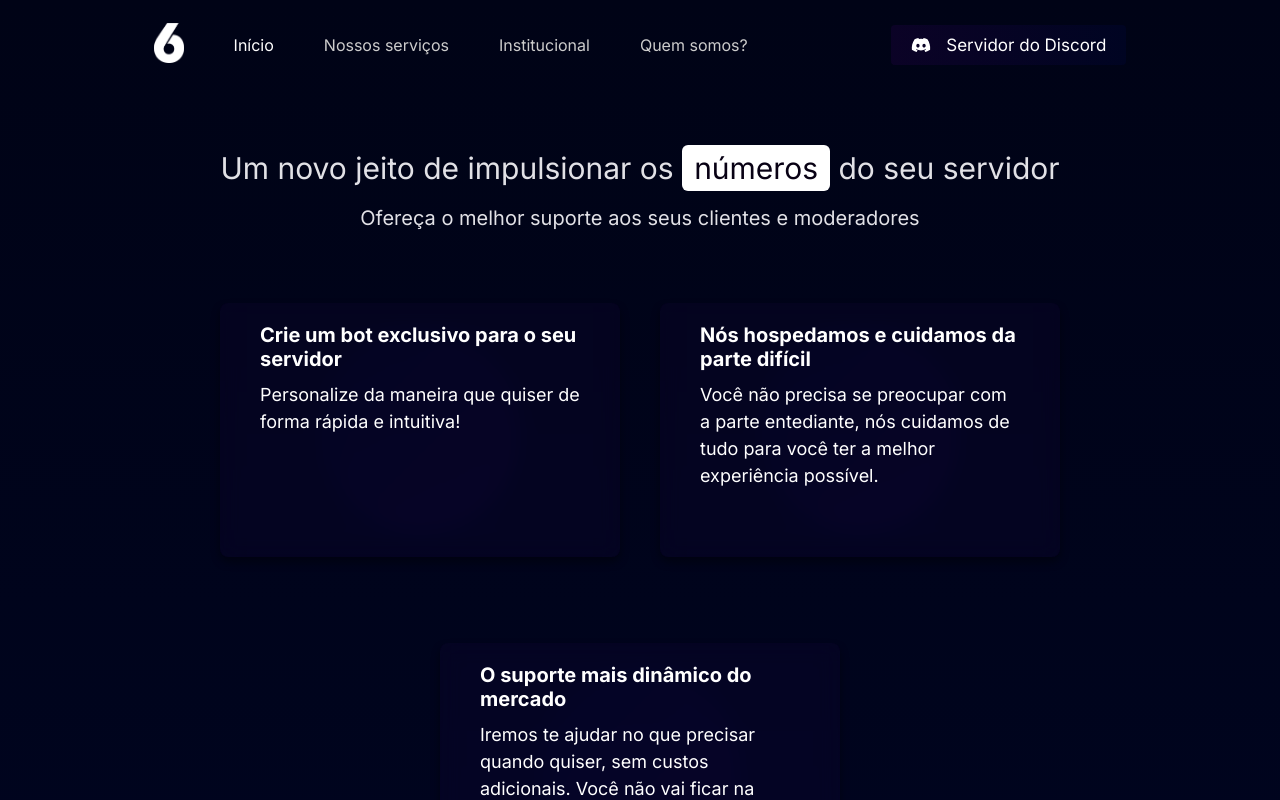
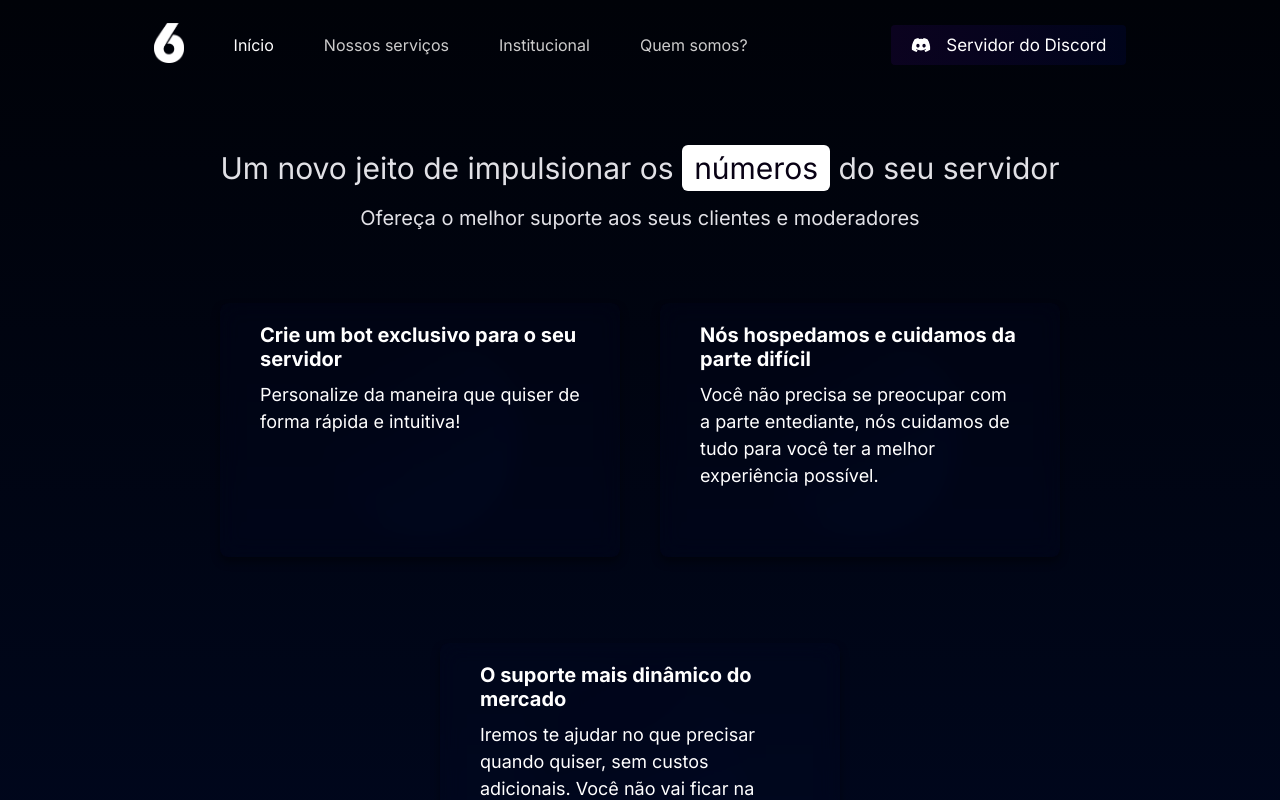
Before and after one commit to gfrnca/next-rx6-web, a Next.js app: page / in a window 1280 px wide. Shown: the top 800 px of the page. Built offline with nearby package versions, Linux system fonts and the light colour scheme.

Commit message:
Mudança nas cores

```diff
--- a/src/components/organisms/Footer/Footer.styled.ts
+++ b/src/components/organisms/Footer/Footer.styled.ts
@@ -32,7 +32,7 @@ export const FooterStyles = styled.div `
       padding: 8px;
       width: 35px;
       height: 35px;
-      background: #0a0026;
+      background: #000d36;
       box-shadow: rgba(0, 0, 0, 0.35) 0px 5px 15px;
       border-radius: 100%;
       cursor: pointer;
--- a/src/components/organisms/HomePage/Hero/Hero.styled.ts
+++ b/src/components/organisms/HomePage/Hero/Hero.styled.ts
@@ -89,14 +89,14 @@ export const HeroStyles = styled.div `
 
   .box:before,
   .box:after {
-    background: linear-gradient(315deg, #160336, #000629)
+    background: linear-gradient(315deg, #000d36, #000208)
   }
 
   .box .content {
     min-height: 254px;
     width: 400px;
     padding: 20px 40px;
-    background: rgba(35, 9, 84, 0.12);
+    background: rgba(0, 13, 54, 0.12);
     backdrop-filter: blur(10px);
     box-shadow: 0 5px 8px rgba(0, 0, 0, 0.4);
     border-radius: 8px;
--- a/src/styles/theme.ts
+++ b/src/styles/theme.ts
@@ -1,6 +1,6 @@
 const theme = {
   colors: {
-    background: 'linear-gradient(360deg, #000629, #000316)',
+    background: 'linear-gradient(360deg,#000d36, #000208)',
     text: '#e1e1e6',
     primary: '#000316',
   },
```
